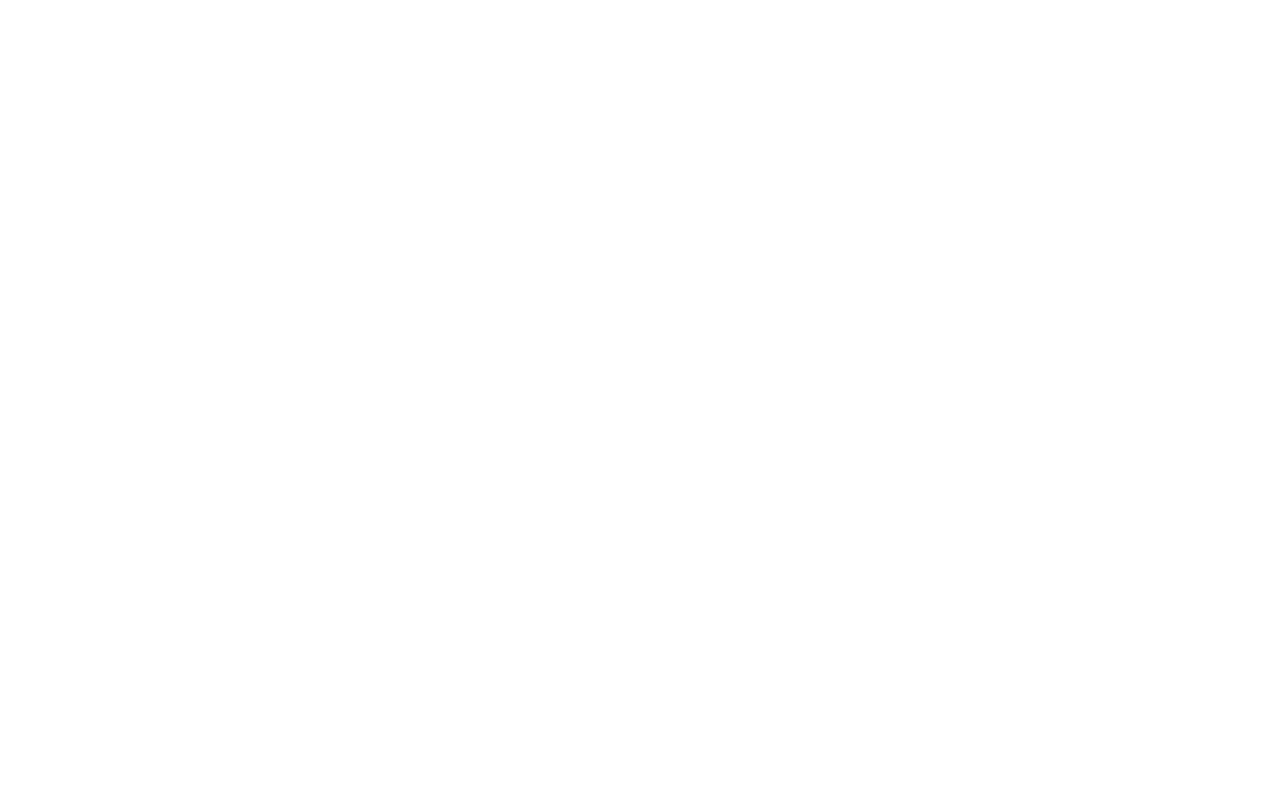
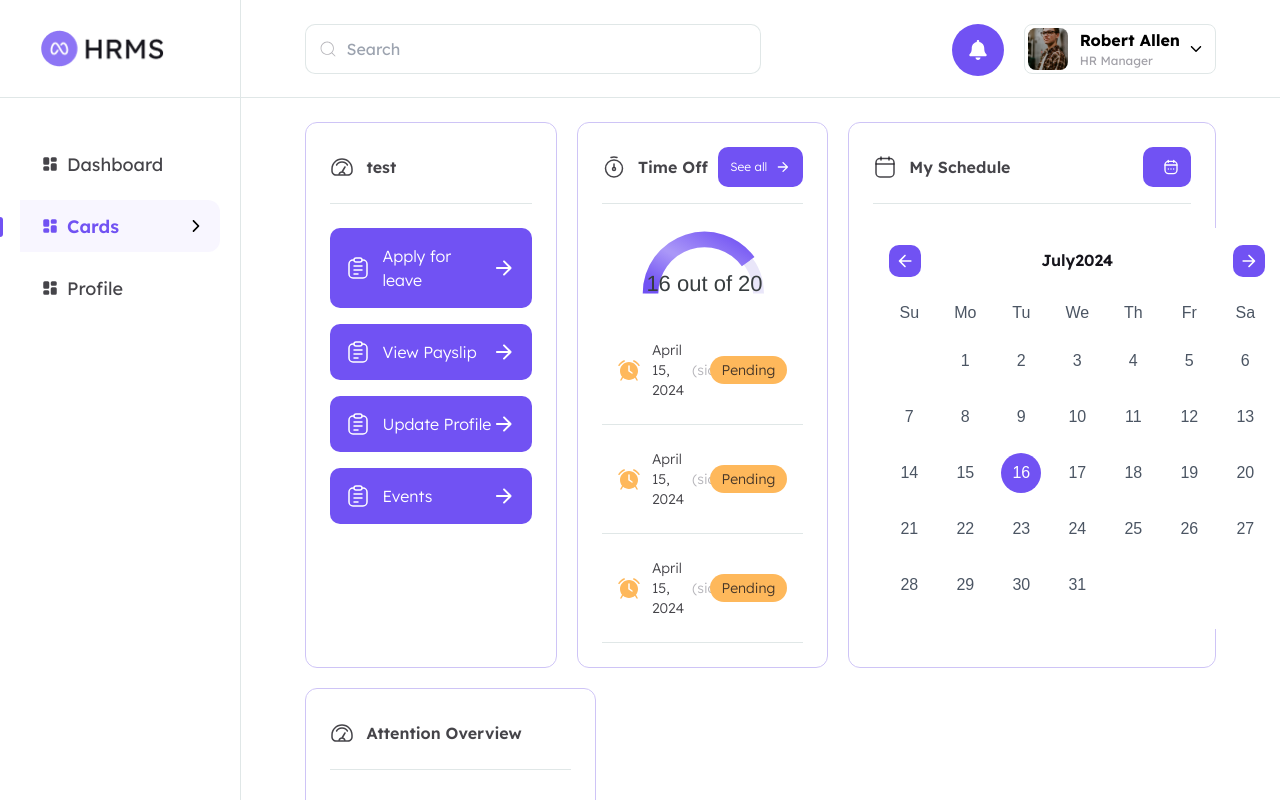
Before and after one commit to iamwaleedmirza/hcm-frontend, a React (Vite) app: page /cards in a window 1280 px wide. Before the commit this address had no page. Built offline with nearby package versions, Linux system fonts and the light colour scheme; a web font is replaced by a local one.

Commit message:
routes updated and UI changes

```diff
--- a/src/App.tsx
+++ b/src/App.tsx
@@ -2,6 +2,8 @@
 import { DashboardLayout } from "./components/layout/dashboard-layout";
 import { BrowserRouter, Routes, Route } from "react-router-dom";
 import { DashboardMain } from "./components/pages/dashboard";
+import { DashboardContent } from "./components/pages/dashboard/dashboardContent";
+import { DashboardProfile } from "./components/pages/dashboard/dashboardProfile";
 
 function App() {
   return (
@@ -10,6 +12,8 @@
         <Route path="/" element={<DashboardLayout />}>
           <Route index element={<DashboardMain />} />
           <Route path="dashboard" element={<DashboardMain />} />
+          <Route path="cards" element={<DashboardContent />} />
+          <Route path="profile" element={<DashboardProfile />} />
         </Route>
       </Routes>
     </BrowserRouter>
--- a/src/components/common/dashboardCard.tsx
+++ b/src/components/common/dashboardCard.tsx
@@ -9,14 +9,14 @@
 }
 export const DashboardCard: React.FC<dashboardCardType> = ({ text, children, img, buttonText, buttonIcon, buttonClick }) => {
     return (
-        <div className="border border-borderColor rounded-xl p-6 w-full h-100">
-            <div className="flex justify-between items-center">
-            <h3 className="flex items-center gap-3 mb-4 text-textColor text-base font-semibold">
+        <div className="border border-borderColor rounded-xl p-6 w-full h-full">
+            <div className="flex justify-between items-center mb-4 h-[40px]">
+            <h3 className="flex items-center gap-3 mb-0 text-textColor text-base font-semibold">
                 <img src={img} className="inline-block" alt="speed icon" />{" "}
                 {text}
             </h3>
             {buttonIcon && (
-                <button onClick={buttonClick} className="bg-primary rounded-[10px] text-white font-light text-xs text-left p-3 flex items-center">
+                <button onClick={buttonClick} className="bg-primary rounded-[10px] text-white font-light text-xs text-left p-3 flex items-center justify-center">
                     {buttonText}
                     <img
                         src={buttonIcon}
--- a/src/components/layout/dashboard-layout/sidebar.tsx
+++ b/src/components/layout/dashboard-layout/sidebar.tsx
@@ -1,9 +1,29 @@
-import logoImg from "../../../assets/logo/logo.png"
-import { IoIosArrowForward } from "react-icons/io"
-import { TbLayoutDashboardFilled } from "react-icons/tb"
-import { Link } from "react-router-dom"
+import { useState, useEffect, SetStateAction } from "react";
+import logoImg from "../../../assets/logo/logo.png";
+import { IoIosArrowForward } from "react-icons/io";
+import { TbLayoutDashboardFilled } from "react-icons/tb";
+import { Link, useLocation } from "react-router-dom";
 
 export const Sidebar = () => {
+    const location = useLocation();
+    const [activeLink, setActiveLink] = useState("/");
+
+    useEffect(() => {
+        if (location.pathname === "/" || location.pathname === "/dashboard") {
+            setActiveLink("/");
+        } else {
+            setActiveLink(location.pathname);
+        }
+    }, [location.pathname]);
+
+    const handleLinkClick = (path: SetStateAction<string>) => {
+        if (path === "/dashboard") {
+            setActiveLink("/");
+        } else {
+            setActiveLink(path);
+        }
+    };
+
     return (
         <div className="sidebar-main">
             <div className="logo flex items-center">
@@ -12,7 +32,11 @@
             <div className="menu-items mt-10">
                 <ul>
                     <li>
-                        <Link to="/dashboard" className="active">
+                        <Link
+                            to="/dashboard"
+                            className={activeLink === "/" ? "active" : ""}
+                            onClick={() => handleLinkClick("/dashboard")}
+                        >
                             <span className="flex items-center">
                                 <TbLayoutDashboardFilled />
                                 <span className="pl-2">
@@ -26,11 +50,15 @@
                     </li>
 
                     <li>
-                        <Link to="/">
+                        <Link
+                            to="/cards"
+                            className={activeLink === "/cards" ? "active" : ""}
+                            onClick={() => handleLinkClick("/cards")}
+                        >
                             <span className="flex items-center">
                                 <TbLayoutDashboardFilled />
                                 <span className="pl-2">
-                                    Dashboard
+                                    Cards
                                 </span>
                             </span>
                             <span className="text-black item-arrow">
@@ -40,11 +68,15 @@
                     </li>
 
                     <li>
-                        <Link to="/">
+                        <Link
+                            to="/profile"
+                            className={activeLink === "/profile" ? "active" : ""}
+                            onClick={() => handleLinkClick("/profile")}
+                        >
                             <span className="flex items-center">
                                 <TbLayoutDashboardFilled />
                                 <span className="pl-2">
-                                    Dashboard
+                                    Profile
                                 </span>
                             </span>
                             <span className="text-black item-arrow">
@@ -55,5 +87,5 @@
                 </ul>
             </div>
         </div>
-    )
-}
+    );
+};
--- a/src/components/pages/dashboard/dashboardContent.tsx
+++ b/src/components/pages/dashboard/dashboardContent.tsx
@@ -28,10 +28,10 @@
   return (
     <Fragment>
       <div className="max-w-[1240px] xl:mx-auto mx-4 flex flex-col xl:flex-row gap-5 flex-wrap">
-        <div className="grid grid-cols-12 gap-5">
-          <div className="col-span-7">
-            <div className="grid grid-cols-12 gap-5">
-              <div className="col-span-6">
+        <div className="grid grid-cols-12 gap-5 h-full">
+          <div className="col-span-7 h-full">
+            <div className="grid grid-cols-12 gap-5 h-full">
+              <div className="col-span-6 h-full">
                 <DashboardCard text="test" img={speed}>
                   {buttonsData.map((button) => (
                     <button
@@ -51,7 +51,7 @@
                   ))}
                 </DashboardCard>
               </div>
-              <div className="col-span-6">
+              <div className="col-span-6 h-full">
                 <DashboardCard text="Time Off" img={stopwatch} buttonText="See all" buttonIcon={arrow}>
                   <SemiCircleChart />
                   <div className="w-full my-2 text-textColor text-left p-4 flex items-center justify-between text-sm font-light">
```
